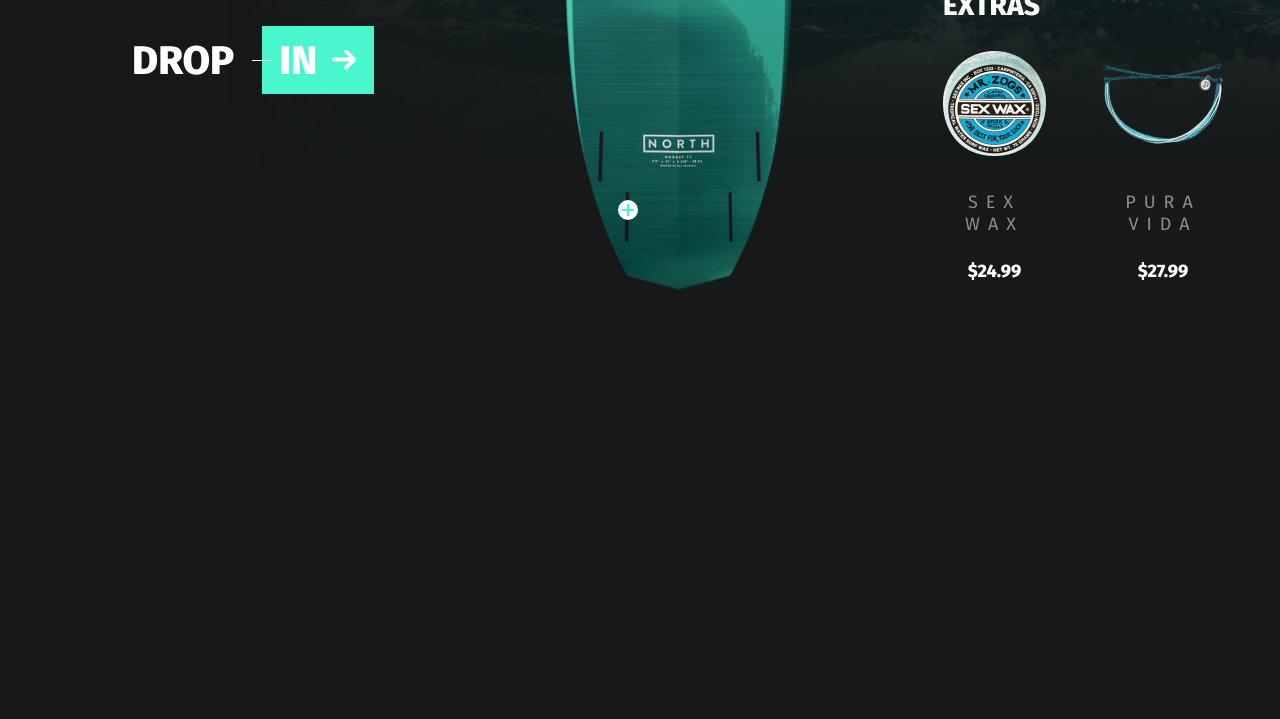
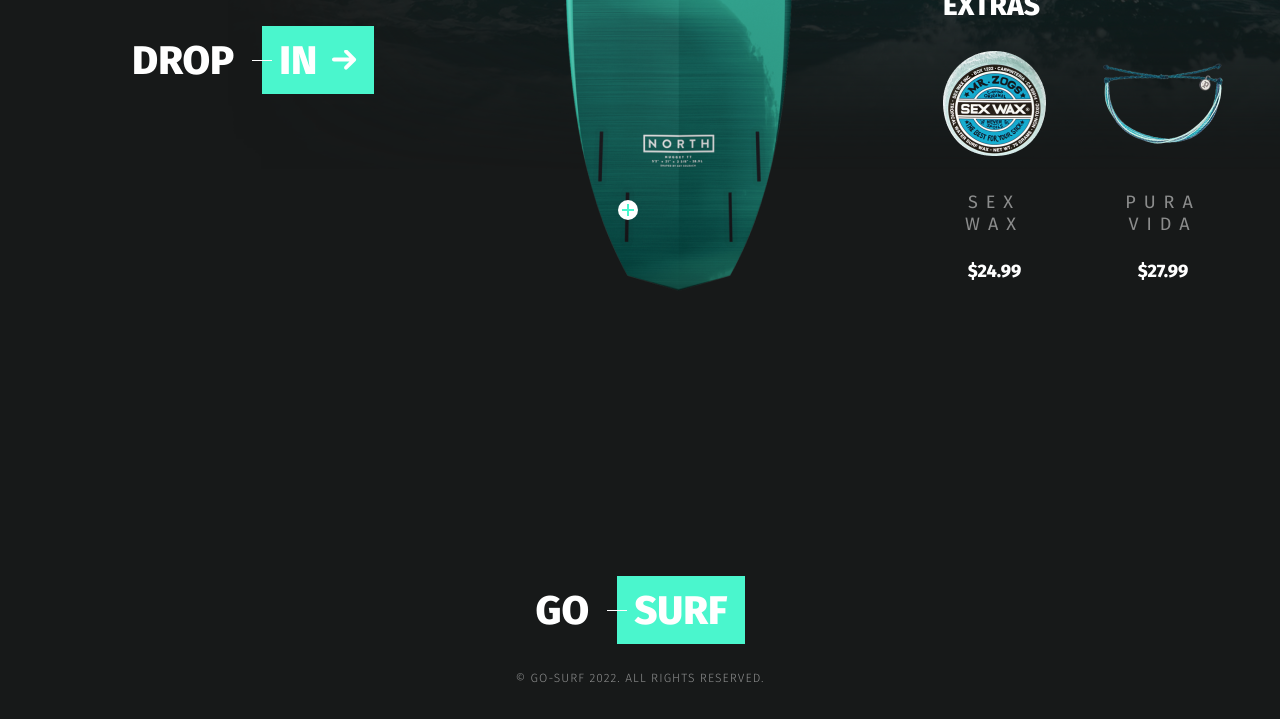
Before and after one commit to mark545154/surf, a website: page app/index.html in a window 1280 px wide. Shown: the part 6513-7232 px from the top of the page. Before the commit the page ends 6804 px from the top, so only its background shows below. Drawn offline with nearby package versions, Linux system fonts and the light colour scheme.

```diff
--- a/app/index.html
+++ b/app/index.html
@@ -1580,15 +1580,17 @@
                         </div>
                     </section>
 		            <!--	shop	-->
-<!--
+
+                    <!--	footer start	-->
                     <footer class="footer">
                         <a class="btn wow animate__animated animate__fadeInUp" href="#">
                             Go <span>surf</span>
                         </a>
                         <div class="footer__copy">
-                            © Go-Surf 2018. All Rights Reserved.
+                            © Go-Surf 2022. All Rights Reserved.
                         </div>
-                    </footer>-->
+                    </footer>
+		            <!--	footer end	-->
                 </div>
 
 
```
